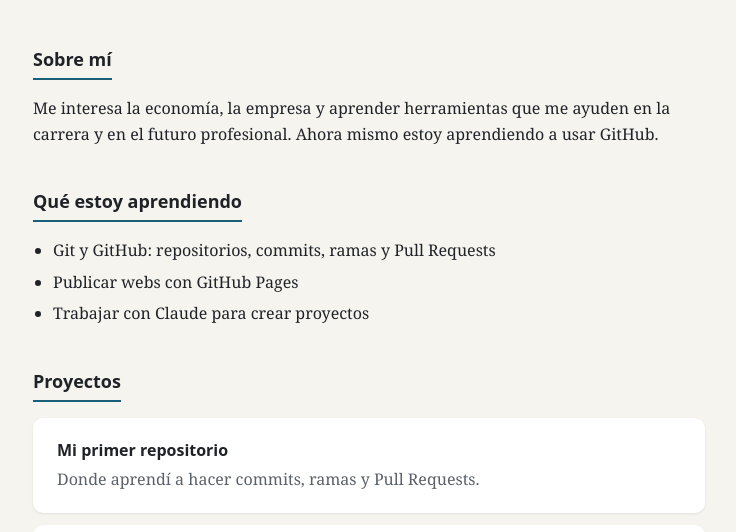
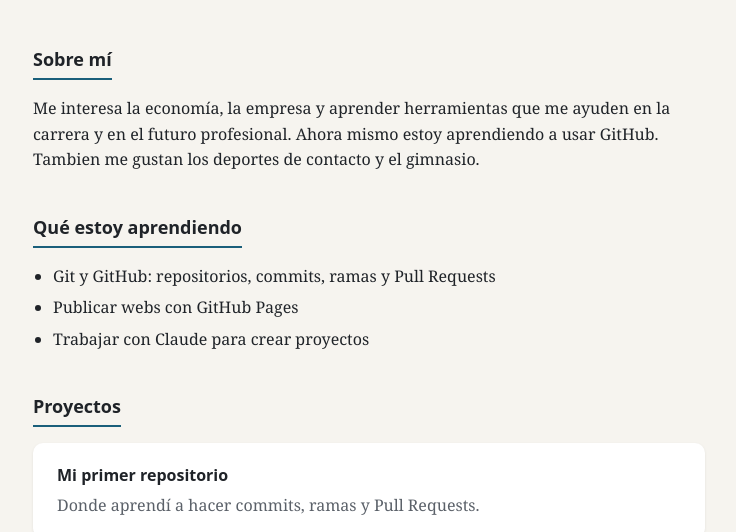
Before and after one commit to Javi-pd/javi-pd.github.io, a plain HTML site: page index.html in a window 1280 px wide. Shown: the part 230-762 px from the top of the page, without its empty margins (271-1007 px from the left). Drawn offline with Linux system fonts and the light colour scheme.

Commit message:
Cambio el texto de Sobre mí

```diff
--- a/index.html
+++ b/index.html
@@ -77,7 +77,7 @@
     <!-- ===== SOBRE MÍ ===== -->
     <section>
       <h2>Sobre mí</h2>
-      <p>Me interesa la economía, la empresa y aprender herramientas que me ayuden en la carrera y en el futuro profesional. Ahora mismo estoy aprendiendo a usar GitHub.</p>
+      <p>Me interesa la economía, la empresa y aprender herramientas que me ayuden en la carrera y en el futuro profesional. Ahora mismo estoy aprendiendo a usar GitHub. Tambien me gustan los deportes de contacto y el gimnasio.</p>
     </section>
 
     <!-- ===== QUÉ ESTOY APRENDIENDO ===== -->
```
